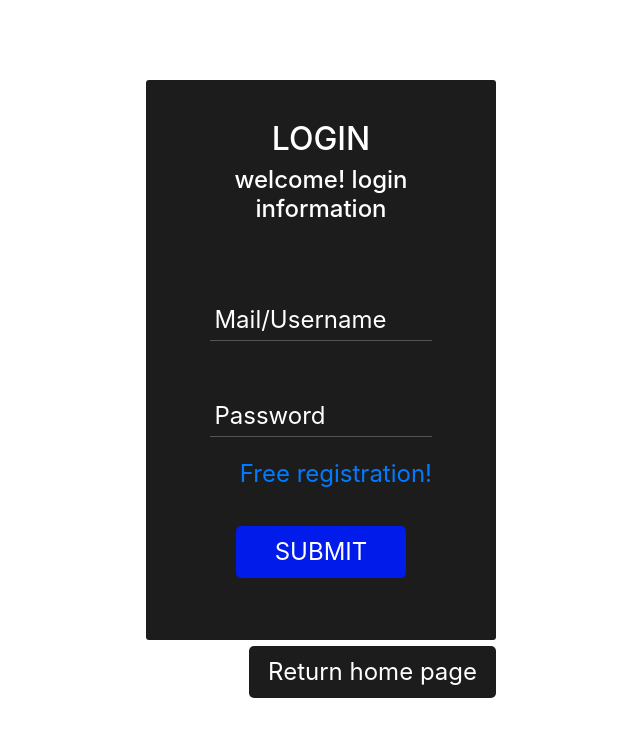
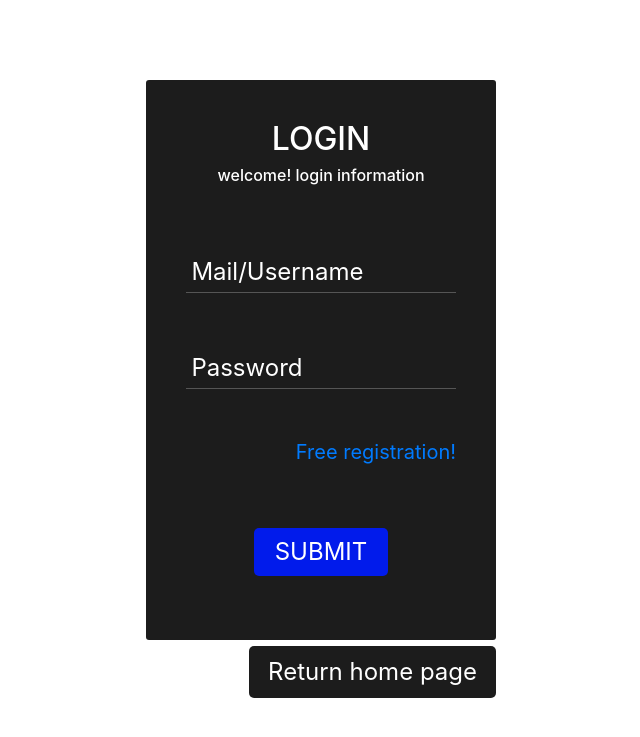
Before and after one commit to wilberpulido/Lista-de-tareas, a PHP site: page /controller/login.php in a window 1280 px wide. Shown: the top 737 px of the page, without its empty margins (319-959 px from the left). Run offline with PHP 8.4, Linux system fonts and the light colour scheme; data that the repository does not hold is empty.

Commit message:
termine login, posat

```diff
--- a/controller/login.php
+++ b/controller/login.php
@@ -15,11 +15,16 @@ if ($result->num_rows > 0) {
         if (password_verify($_POST['password'],$fila["password"])) {
             $_SESSION["idUser"] = $fila['idUser'];
             return header("location: ../index.php");
-        }
+        }else {
+            echo '<script type="text/javascript"> alert("The user or password entered does not match") </script>';
+
+            include_once("../view/login.html");
+
+          }
     }
 
 } else {
-    echo '<script type="text/javascript"> alert("The user or password entered does not match") </script>';
+    echo '<script type="text/javascript"> alert("The user entered does not match") </script>';
 
     include_once("../view/login.html");
 
--- a/style/form.css
+++ b/style/form.css
@@ -9,7 +9,7 @@
 }
 .formBoxLogin{
     background-color: rgba(0, 0, 0, 0.89);
-    padding:5vh 5vw;
+    padding:5vh 6vw;
     width: 75%;
     max-width: 350px;
     height: 70%;
@@ -28,7 +28,7 @@
     height: 100%;
     display: grid;
     grid-template-columns: 100%;
-    grid-template-rows:  30% 20% 20% 10% 20%;
+    grid-template-rows:  repeat(5,20%);
     color: white;
 }
 .formBoxLogin .form-container-login div h2{
@@ -36,7 +36,7 @@
     text-align: center;
 }
 .formBoxLogin .form-container-login div h3{
-    font-size: 3vh;
+    font-size: 2vh;
     text-align: center;
 }
 .formBoxLogin .form-container-login div{
@@ -57,9 +57,9 @@
 }
 .formBoxLogin .form-container-login div a{
     position: absolute;
-    top: 0;
+    top: 30%;
     right: 0;
-    font-size: 3vh;
+    font-size: 2.5vh;
 }
 .formBoxLogin .form-container-login div:nth-child(5){
     display: flex;
@@ -72,10 +72,10 @@
     border: none;
     color: #fff;
     font-size: 3vh;
-	padding:1vh 3vw;
+    padding:1vh 3vw;
 	text-transform:uppercase;
 	border-radius:5px;
-	cursor:pointer;
+    cursor:pointer;
 }
 .btn-return-home{
     position: absolute;
@@ -249,35 +249,6 @@ font-weight: 500;
     }
     .formBoxLogin{
         width: 50%;
-        height: 80%;
-    }
-    /*
-    .text-login,
-    .text-center-welcome{
-        position: relative;
-        font-size: 3vh;
-        top:2vh;
-    }
-    .link{
-        position: relative;
-        top: 4vh;
-        font-size: 4vh;
-    }
-    .login-title{
-        margin-top: 2vh;
-    }
-    .input-container label{
-        top:5px;
-    }
-    .input-container{
-        position: relative;
-        top: 2vh;
-    }
-    .formBoxLogin button{
-        font-size: 3vh;
-    } */
-    .btn-return-home{
-        font-size: 3vh;
     }
     .formBoxRegister{
         padding: 5vh 5vw;
@@ -347,9 +318,9 @@ font-weight: 500;
     }
 }
 @media only screen and (min-width: 480px){
-    /* .formBoxLogin{
-        width: 60%;
-    } */
+    .formBoxLogin{
+        padding: 5vh 40px;
+    }
 }
 @media only screen and (min-width: 768px){
     #formContact{
@@ -358,6 +329,9 @@ font-weight: 500;
     }
     #formContact label{
         font-size: 1.5vw;
+    }
+    .btn-form{
+        padding:6px 21px;
     }
     .formBoxTask{
         width:24%;
@@ -372,6 +346,9 @@ font-weight: 500;
         width: 80%;
         font-size: 3vh;
     }
+    main .formBoxTask:focus-within{
+        left: 2.5%;
+    }
 }
 @media only screen and (min-width: 1024px){
     .formBoxTask{
```
